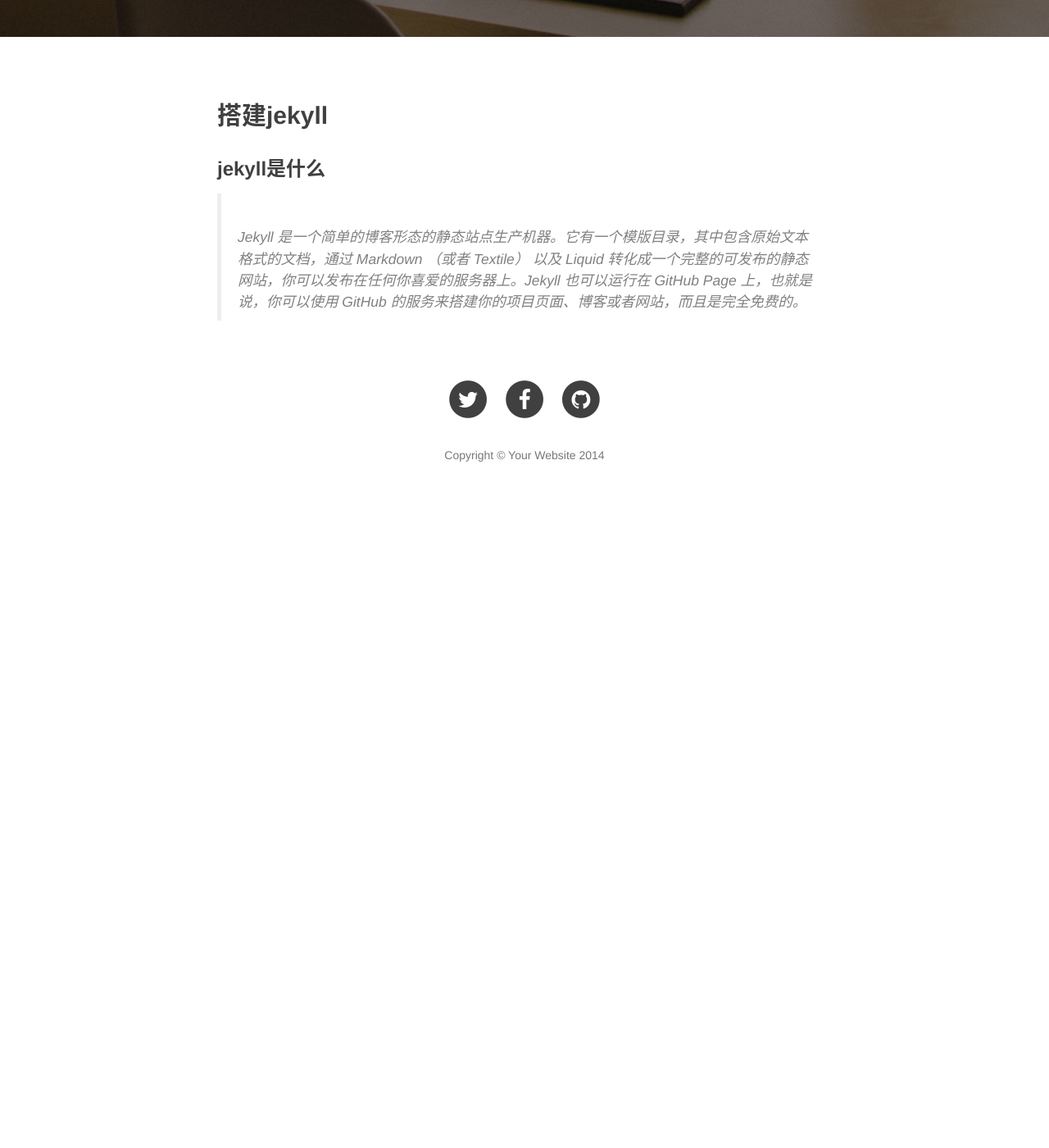
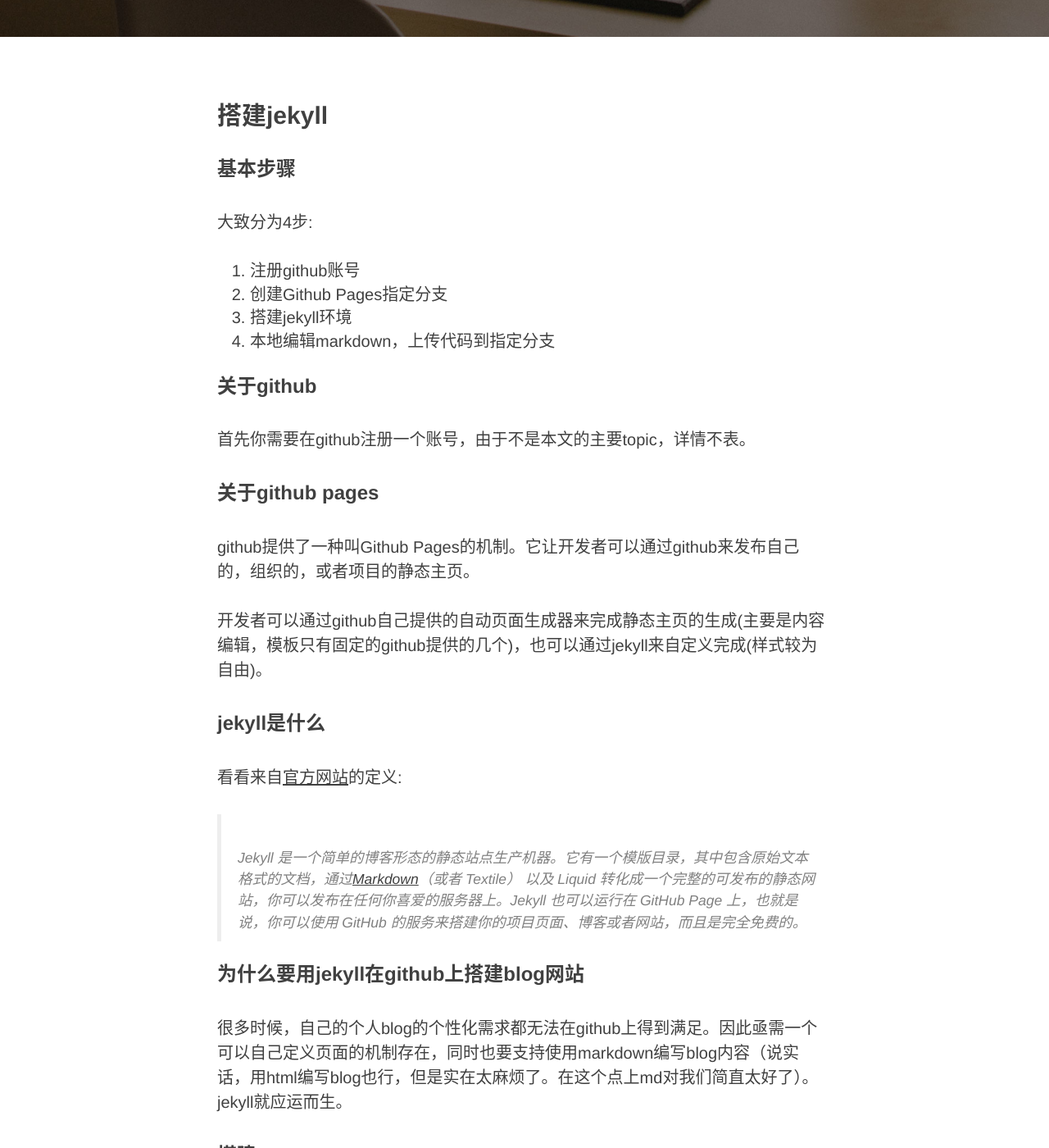
Before and after one commit to SimonAppBoy/SimonAppBoy.github.io, a Jekyll site: the page built from _posts/2015-11-11-use-jekyll-2.markdown, in a window 1280 px wide and 1400 px high, scrolled down 464 px. Shown: the whole window at 82% size. Built offline with Jekyll 4.4.1, drawn with Linux system fonts in a browser that asks for light colours; nearby versions of some CDN libraries; before the commit the page ends 1095 px from its top, so only the background shows below that; some of the changed text lies outside the part shown.

Commit message:
add new blog

```diff
--- a/_posts/2015-11-09-use-jekyll.markdown
+++ b/_posts/2015-11-09-use-jekyll.markdown
@@ -1,12 +1,15 @@
 ---
 layout:     post
-title:      "学习jekyll编写blog"
+title:      "学习jekyll编写blog之语言篇"
 subtitle:   "markdown入门"
 date:   2015-11-09
 author:     "Simon"
 header-img: "img/home-bg.jpg"
 ---
 
+## 简介
+
+markdown是github发布页面，以及jekyll下编写blog的主要语言。语法介绍如后文所述。
 
 ## 块元素
 
--- a/_posts/2015-11-11-use-jekyll-2.markdown
+++ b/_posts/2015-11-11-use-jekyll-2.markdown
@@ -1,7 +1,7 @@
 ---
 layout:     post
-title:      "学习jekyll编写blog"
-subtitle:   "jekyll搭建&原理"
+title:      "学习jekyll编写blog(一)"
+subtitle:   "jekyll搭建&介绍"
 date:   2015-11-11
 author:     "Simon"
 header-img: "img/home-bg.jpg"
@@ -9,6 +9,42 @@
 
 ## 搭建jekyll
 
+### 基本步骤
+
+大致分为4步:
+
+1. 注册github账号
+2. 创建Github Pages指定分支
+3. 搭建jekyll环境
+4. 本地编辑markdown，上传代码到指定分支
+
+### 关于github
+
+首先你需要在github注册一个账号，由于不是本文的主要topic，详情不表。
+
+### 关于github pages
+
+github提供了一种叫Github Pages的机制。它让开发者可以通过github来发布自己的，组织的，或者项目的静态主页。
+
+开发者可以通过github自己提供的自动页面生成器来完成静态主页的生成(主要是内容编辑，模板只有固定的github提供的几个)，也可以通过jekyll来自定义完成(样式较为自由)。
+
 ### jekyll是什么
 
-> Jekyll 是一个简单的博客形态的静态站点生产机器。它有一个模版目录，其中包含原始文本格式的文档，通过 Markdown （或者 Textile） 以及 Liquid 转化成一个完整的可发布的静态网站，你可以发布在任何你喜爱的服务器上。Jekyll 也可以运行在 GitHub Page 上，也就是说，你可以使用 GitHub 的服务来搭建你的项目页面、博客或者网站，而且是完全免费的。
+看看来自[官方网站](http://jekyll.bootcss.com/docs/home/)的定义:
+
+> Jekyll 是一个简单的博客形态的静态站点生产机器。它有一个模版目录，其中包含原始文本格式的文档，通过[Markdown](/2015/11/09/use-jekyll/)（或者 Textile） 以及 Liquid 转化成一个完整的可发布的静态网站，你可以发布在任何你喜爱的服务器上。Jekyll 也可以运行在 GitHub Page 上，也就是说，你可以使用 GitHub 的服务来搭建你的项目页面、博客或者网站，而且是完全免费的。
+
+### 为什么要用jekyll在github上搭建blog网站
+
+很多时候，自己的个人blog的个性化需求都无法在github上得到满足。因此亟需一个可以自己定义页面的机制存在，同时也要支持使用markdown编写blog内容（说实话，用html编写blog也行，但是实在太麻烦了。在这个点上md对我们简直太好了）。jekyll就应运而生。
+
+### 搭建
+
+	1. 安装Ruby
+	2. 安装RubyGems
+	3. gem install jekyll
+	4. jekyll new myblog
+	5. cd myblog
+	6. jekyll serve # => Now browse to http://localhost:4000
+
+## jekyll介绍
```
